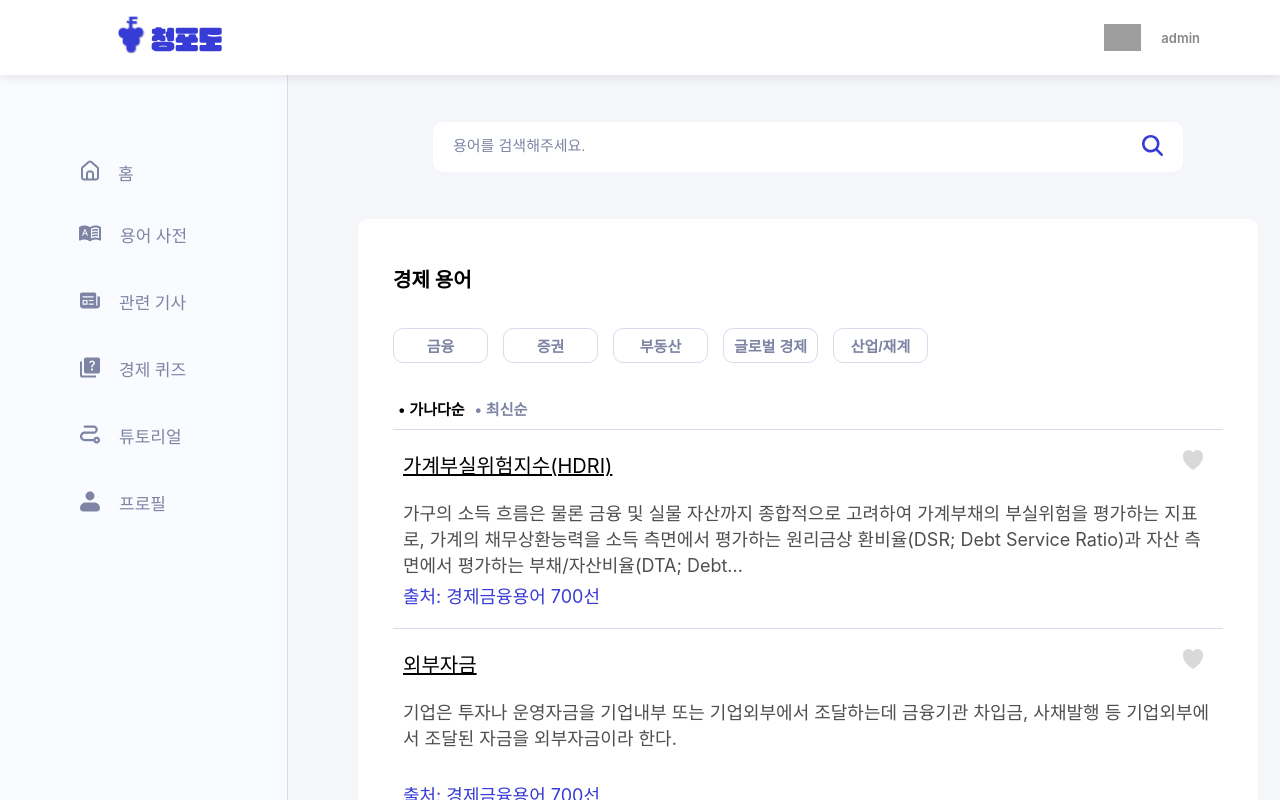
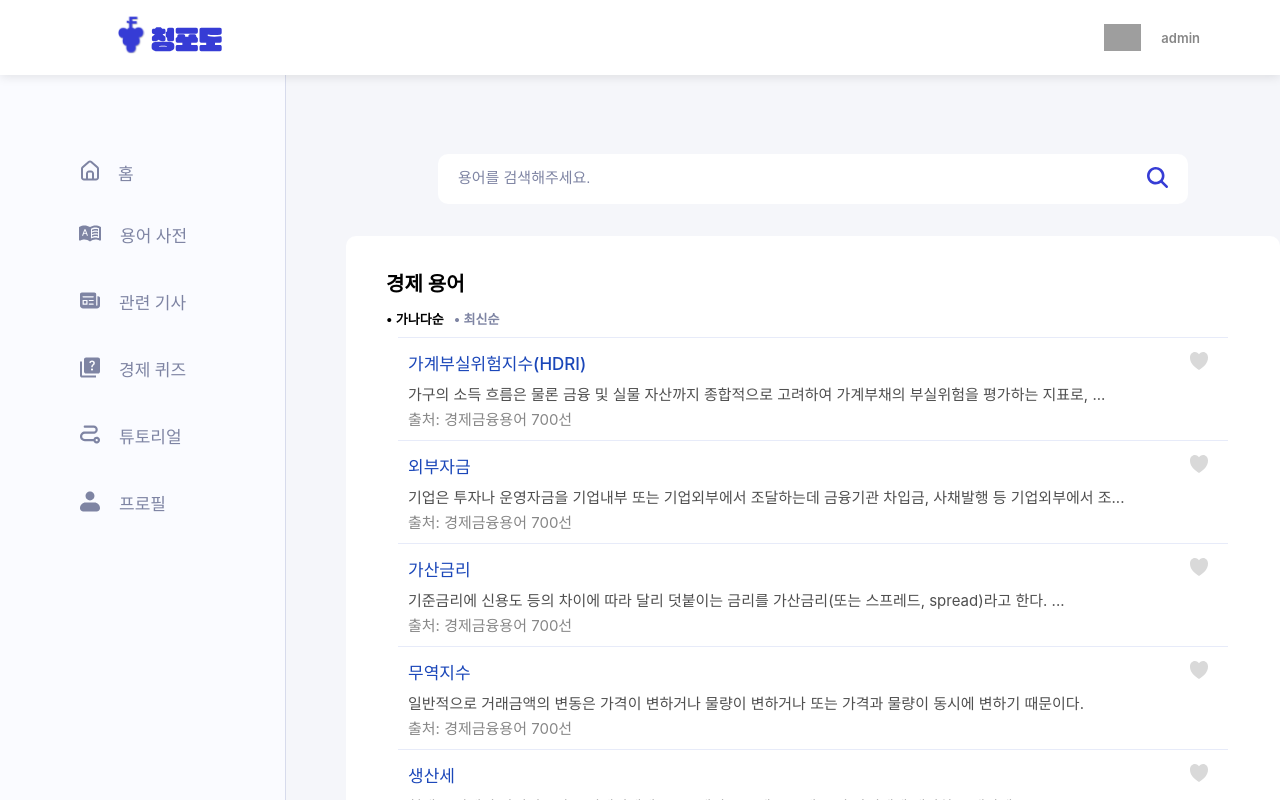
Before and after one commit to teamMinari/NewMinariWeb, a React (Create React App) app: page /dictionary in a window 1280 px wide. Shown: the top 800 px of the page. Built offline with nearby package versions, Linux system fonts and the light colour scheme; grey boxes are pictures that could not be loaded.

Commit message:
feat :: Dictionary 페이지 뷰 구현
Dictionary 페이지 뷰 구현

```diff
--- a/src/pages/Dictionary/Dictionary.jsx
+++ b/src/pages/Dictionary/Dictionary.jsx
@@ -84,7 +84,7 @@ const Dictionary = () => {
   const [filteredTerms, setFilteredTerms] = useState(terms);
   const [selectedTag, setSelectedTag] = useState(null);
   const [selectedTxt, setSelectedTxt] = useState("가나다순");
-  const [maxChars, setMaxChars] = useState(150);
+  const [maxChars, setMaxChars] = useState(60);
 
   const handleSearch = (searchTerm) => {
     const filtered = terms.filter((term) =>
@@ -122,41 +122,11 @@ const Dictionary = () => {
         <Sidebar />
         <M.MainContent>
           <M.CenteredContent>
+            <M.SearchBarContainer>
             <SearchBar onSearch={handleSearch} />
+            </M.SearchBarContainer>
             <M.DictionaryContainer>
               <M.PageText>경제 용어</M.PageText>
-              <M.BtnContainer>
-                <M.TagBtn
-                  selected={selectedTag === "금융"}
-                  onClick={() => handleTagClick("금융")}
-                >
-                  금융
-                </M.TagBtn>
-                <M.TagBtn
-                  selected={selectedTag === "증권"}
-                  onClick={() => handleTagClick("증권")}
-                >
-                  증권
-                </M.TagBtn>
-                <M.TagBtn
-                  selected={selectedTag === "부동산"}
-                  onClick={() => handleTagClick("부동산")}
-                >
-                  부동산
-                </M.TagBtn>
-                <M.TagBtn
-                  selected={selectedTag === "글로벌 경제"}
-                  onClick={() => handleTagClick("글로벌 경제")}
-                >
-                  글로벌 경제
-                </M.TagBtn>
-                <M.TagBtn
-                  selected={selectedTag === "산업/재계"}
-                  onClick={() => handleTagClick("산업/재계")}
-                >
-                  산업/재계
-                </M.TagBtn>
-              </M.BtnContainer>
               <M.TextContainer>
                 <M.TextSort
                   selected={selectedTxt === "가나다순"}
--- a/src/pages/Dictionary/DictionaryStyle.js
+++ b/src/pages/Dictionary/DictionaryStyle.js
@@ -17,7 +17,7 @@ export const PageContent = styled.div`
 `;
 
 export const MainContent = styled.div`
-  margin-left: 70px;
+  margin-left: 60px;
   margin-top: 47px;
 `;
 
@@ -27,43 +27,24 @@ export const CenteredContent = styled.div`
   align-items: center;
 `;
 
+export const SearchBarContainer = styled.div`
+margin-top: 32px;
+`
+
 export const DictionaryContainer = styled.div`
-  width: 900px;
-  height: auto;
+  width: 934px;
+  height: 1480px;
   background-color: #ffffff;
   border-radius: 10px;
-  margin-top: 47px;
+  margin-top: 32px;
+  margin-bottom: 80px;
 `;
 
 export const PageText = styled.div`
   font-weight: 600;
   font-size: 20px;
-  margin-left: 35px;
-  margin-top: 45px;
-`;
-
-export const BtnContainer = styled.div`
-  space-between: 15px;
-  padding: 35px;
-`;
-
-export const TagBtn = styled.button`
-  width: 95px;
-  height: 35px;
-  border-radius: 10px;
-  background-color: #ffffff;
-  border: 1px solid #d7dbec;
-  cursor: pointer;
-  font-size: 15px;
-  font-weight: 600;
-  color: #7e84a3;
-  margin-right: 15px;
-  ${(props) =>
-    props.selected &&
-    css`
-      background-color: #ff9900;
-      color: #ffffff;
-    `}
+  margin-left: 40px;
+  margin-top: 32px;
 `;
 
 export const TextContainer = styled.div`
@@ -72,9 +53,10 @@ export const TextContainer = styled.div`
 `;
 
 export const TextSort = styled.div`
-  font-size: 15px;
+  font-size: 13px;
   font-weight: 600;
   margin-right: 10px;
+  margin-top: 12px;
   color: #7e84a3;
   cursor: pointer;
   ${(props) =>
--- a/src/styles/TermStyle.js
+++ b/src/styles/TermStyle.js
@@ -3,38 +3,38 @@ import heartIconSrc from "../assets/image/heart.svg";
 
 export const Container = styled.div`
   width: 830px;
-  height: 200px;
-  border-top: 1px solid #d7dbec;
-  border-bottom: 1px solid #d7dbec;
+  height: 104px;
+  border-top: 0.6px solid #E7EBF9;
+  border-bottom: 0.6px solid #E7EBF9;
   margin: 0 auto;
-  margin-top: 10px;
-  margin-bottom: -11px;
+  margin-top: 9px;
+  margin-bottom: -10px;
   position: relative;
 `;
 
 export const TermTxt = styled.div`
-  font-size: 20px;
-  font-weight: normal;
-  color: inherit;
-  padding: 10px;
-  margin-top: 10px;
-  text-decoration: underline;
+  font-size: 17px;
+  font-weight: 500;
+  color: #1B47B9;
+  margin-left: 10px;
+  margin-top: 12px;
   cursor: pointer;
 `;
 
 export const TermExplanation = styled.div`
-  font-size: 18px;
+  font-size: 15px;
   font-weight: normal;
-  color: #4f4f4f;
-  padding: 10px;
+  color: #4F4F4F;
+  margin-left: 10px;
+  margin-top: 8px;
 `;
 
 export const ReferTxt = styled.div`
-  font-size: 18px;
+  font-size: 15px;
   font-weight: normal;
-  color: #363cd5;
-  padding: 10px;
-  position: absolute;
+  color: #878787;
+  margin-left: 10px;
+  margin-top: 4px;
   bottom: 10px;
   cursor: pointer;
   &:hover{
@@ -50,14 +50,15 @@ export const InfoContainer = styled.div`
 export const HeartImg = styled.img.attrs({
   src: heartIconSrc,
   alt: "heartIcon",
-})``;
+})`
+width: 18px;`;
 
 export const HeartContainer = styled.div`
   position: absolute;
   right: 0;
   margin-right: 20px;
   cursor: pointer;
-  margin-top: 5px;
+  margin-top: 12px;
   ${(props) =>
     props.selected &&
     css`
```
